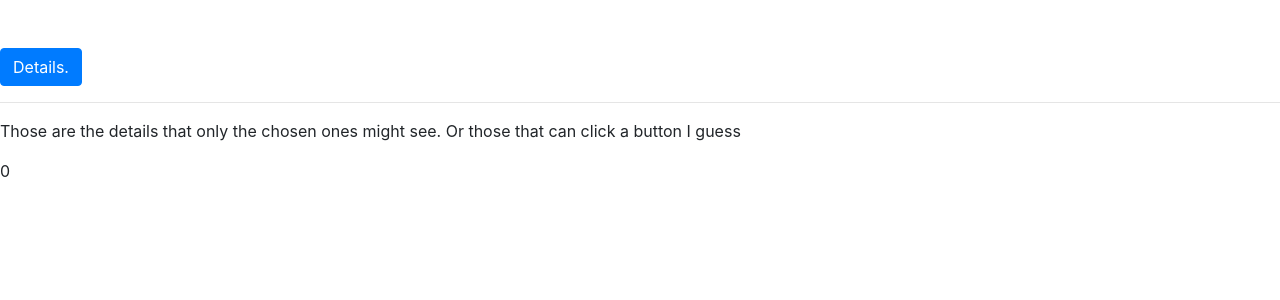
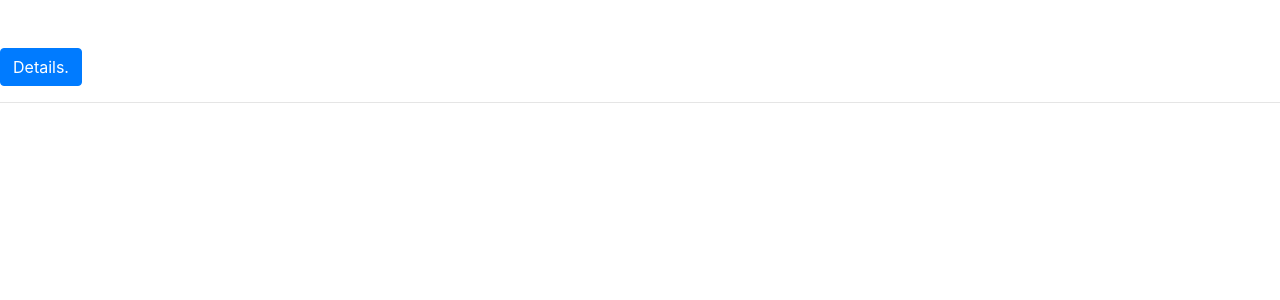
Before and after one commit to GeorgeTsiros/angular10Tutorial, an Angular app in the folder assignment03/: page / in a window 1280 px wide. Shown: the top 300 px of the page. Built offline with nearby package versions, Linux system fonts and the light colour scheme.

Commit message:
loop through elements of clickArray

```diff
--- a/assignment03/src/app/details/details.component.html
+++ b/assignment03/src/app/details/details.component.html
@@ -1,7 +1,7 @@
 <br> <br>
-<button class="btn btn-primary" (click)="onShowDetails()" >
+<button class="btn btn-primary" (click)="onShowDetails()">
     Details.</button>
 <hr>
-<!-- {{buttonClicked}} -->
-<p *ngIf  = "buttonClicked === 1">Those are the details that only the chosen ones might see. Or those that can click a button I guess</p>
-{{clicks}}
+<p *ngIf="buttonClicked === false">Those are the details that only the chosen ones might see. Or those that can click a
+    button I guess</p>
+<div *ngFor="let clicksNumber of clicksArray" > {{clicksNumber}}  </div>
--- a/assignment03/src/app/details/details.component.ts
+++ b/assignment03/src/app/details/details.component.ts
@@ -8,20 +8,13 @@ import { Component, OnInit } from '@angular/core';
 export class DetailsComponent implements OnInit {
 
   constructor() { }
-  buttonClicked = 1;
+  buttonClicked = true;
   clicksArray = [];
-  clicks = 0;
   ngOnInit(): void {
   }
 
-  onShowDetails(){
-    this.clicks++;
-    this.clicksArray.push(this.clicks);
-    if (this.buttonClicked === 1) {
-      this.buttonClicked = 0;
-    }
-    else{
-      this.buttonClicked = 1;
-    }
+  onShowDetails() {
+    this.clicksArray.push(this.clicksArray.length + 1);
+    this.buttonClicked = !this.buttonClicked;
   }
 }
```
Also changed, not shown: assignment03/src/app/app.component.css (line endings or trailing spaces), 1 other file (tests, documents, lock files or other folders).
